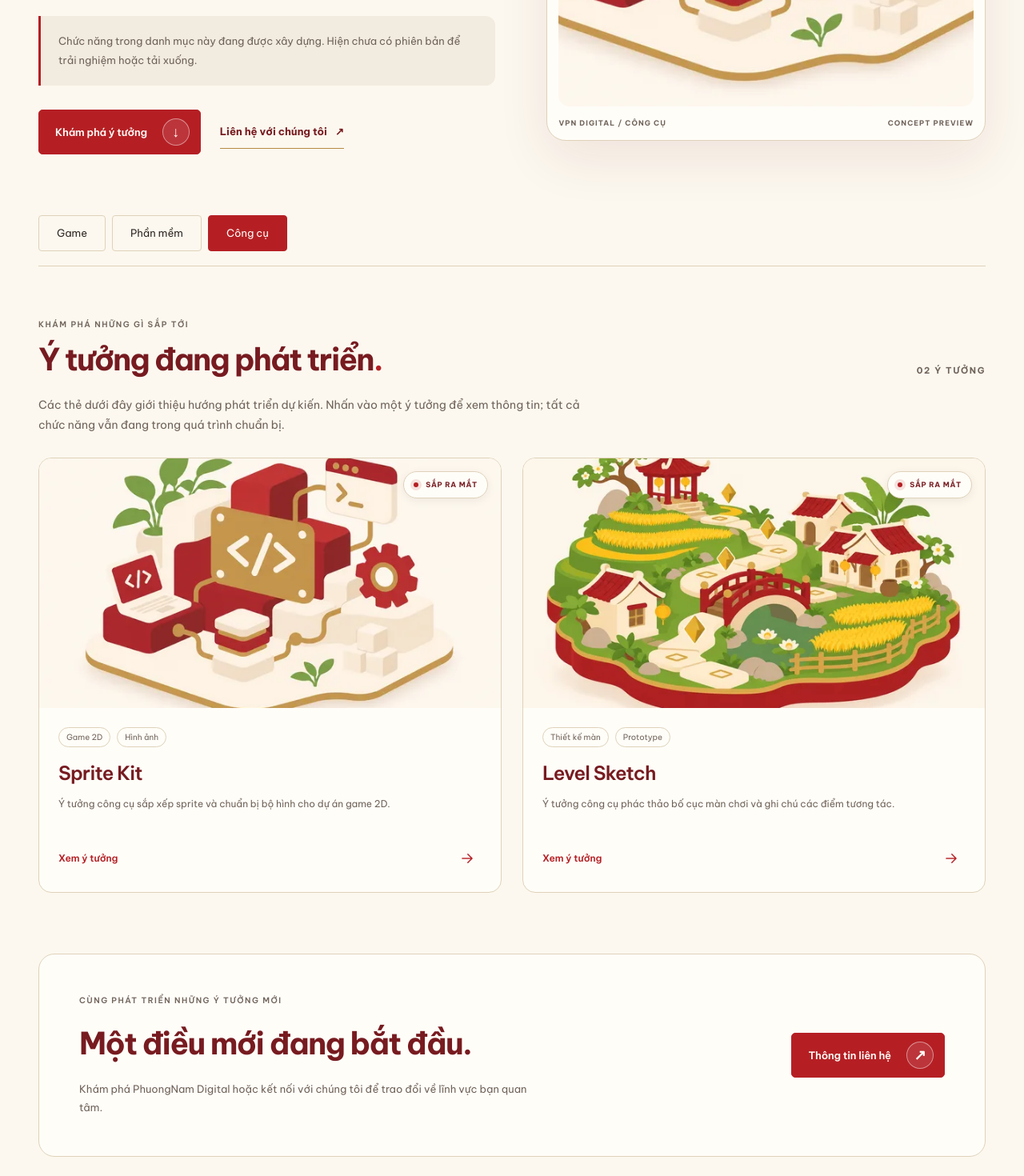
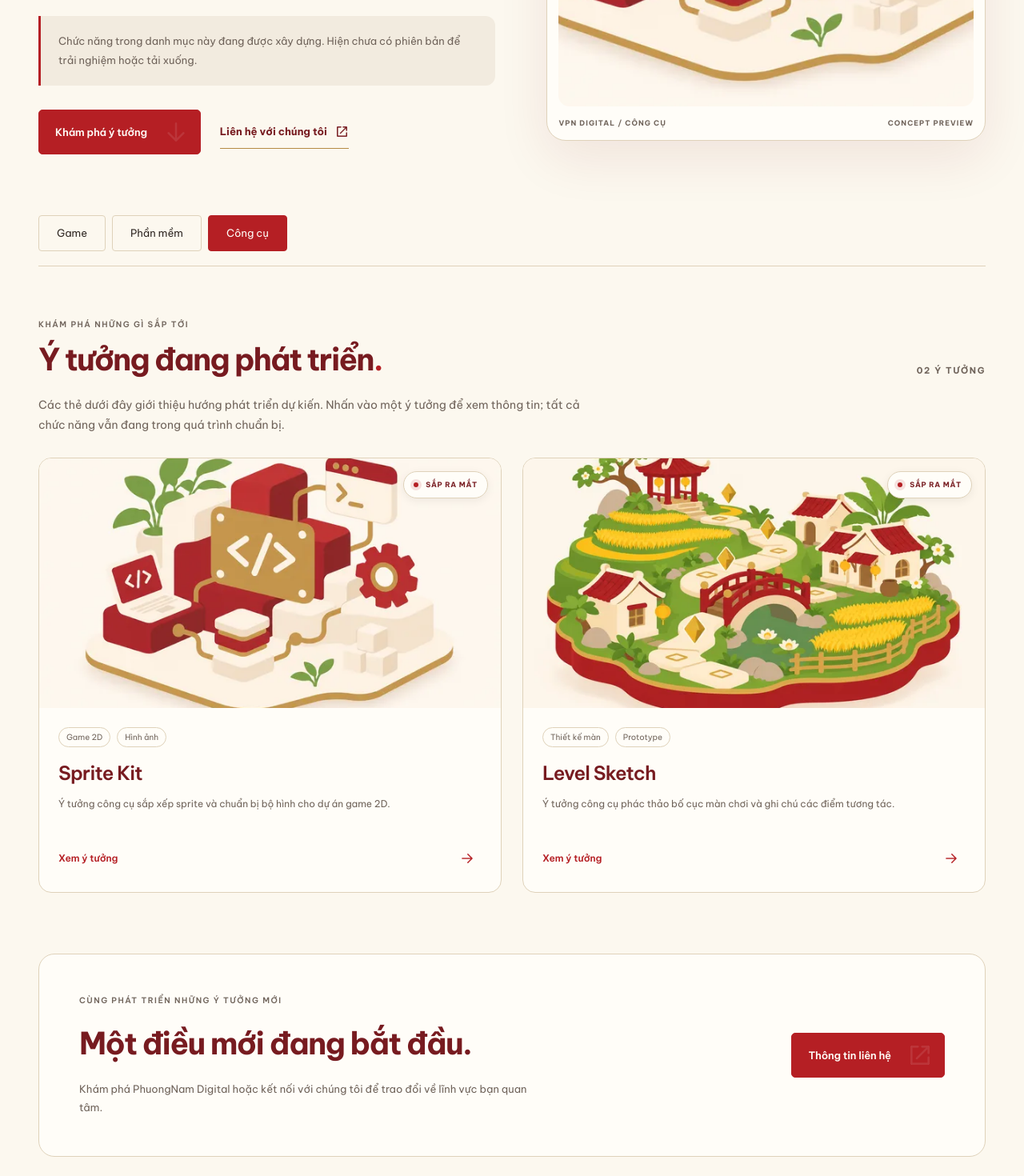
Before and after one commit to vpn2k1/vpndigital, a Next.js app: page /cong-cu/ in a window 1280 px wide. Shown: the part 580-2050 px from the top of the page at 80% size. Built offline with nearby package versions, Linux system fonts and the light colour scheme; no server answers.

Commit message:
feat(icons): use WebP map and navigation icons in live pages

```diff
--- a/app/[category]/page.tsx
+++ b/app/[category]/page.tsx
@@ -1,3 +1,4 @@
+import { Icon } from '@/components/Icon';
 import type { Metadata } from 'next';
 import { notFound } from 'next/navigation';
 import { categories, getCategory } from '@/content/catalog';
@@ -42,8 +43,8 @@ export default async function CategoryPage({ params }: { params: Promise<{ categ
             <p className="launch-description">{category.description}</p>
             <p className="launch-notice">Chức năng trong danh mục này đang được xây dựng. Hiện chưa có phiên bản để trải nghiệm hoặc tải xuống.</p>
             <div className="launch-actions">
-              <a className="button" href="#y-tuong">Khám phá ý tưởng <span aria-hidden="true">↓</span></a>
-              <a className="launch-link" href="/#lien-he">Liên hệ với chúng tôi <span aria-hidden="true">↗</span></a>
+              <a className="button" href="#y-tuong">Khám phá ý tưởng <Icon name="down" size={18} /></a>
+              <a className="launch-link" href="/#lien-he">Liên hệ với chúng tôi <Icon name="external" size={17} /></a>
             </div>
           </div>
           <div className="launch-artwork" data-reveal><Artwork src={category.image} alt={category.imageAlt} priority sizes="(max-width: 760px) 100vw, 50vw" /><div className="launch-image-caption"><span>VPN DIGITAL / {category.name.toUpperCase()}</span><span>CONCEPT PREVIEW</span></div></div>
@@ -54,7 +55,7 @@ export default async function CategoryPage({ params }: { params: Promise<{ categ
           <p className="launch-catalog-description">Các thẻ dưới đây giới thiệu hướng phát triển dự kiến. Nhấn vào một ý tưởng để xem thông tin; tất cả chức năng vẫn đang trong quá trình chuẩn bị.</p>
           {products.length ? <div className="product-grid category-grid">{products.map(product => <ProductCard key={product.slug} product={product} />)}</div> : <p className="empty-state">Nội dung đang được cập nhật. Vui lòng quay lại sau.</p>}
         </section>
-        <aside className="launch-bottom-cta" data-reveal><div><p className="eyebrow">CÙNG PHÁT TRIỂN NHỮNG Ý TƯỞNG MỚI</p><h2>Một điều mới đang bắt đầu.</h2><p>Khám phá PhuongNam Digital hoặc kết nối với chúng tôi để trao đổi về lĩnh vực bạn quan tâm.</p></div><a className="button" href="/#lien-he">Thông tin liên hệ <span aria-hidden="true">↗</span></a></aside>
+        <aside className="launch-bottom-cta" data-reveal><div><p className="eyebrow">CÙNG PHÁT TRIỂN NHỮNG Ý TƯỞNG MỚI</p><h2>Một điều mới đang bắt đầu.</h2><p>Khám phá PhuongNam Digital hoặc kết nối với chúng tôi để trao đổi về lĩnh vực bạn quan tâm.</p></div><a className="button" href="/#lien-he">Thông tin liên hệ <Icon name="external" size={18} /></a></aside>
       </div>
     </main><Footer />
   </div>;
```
